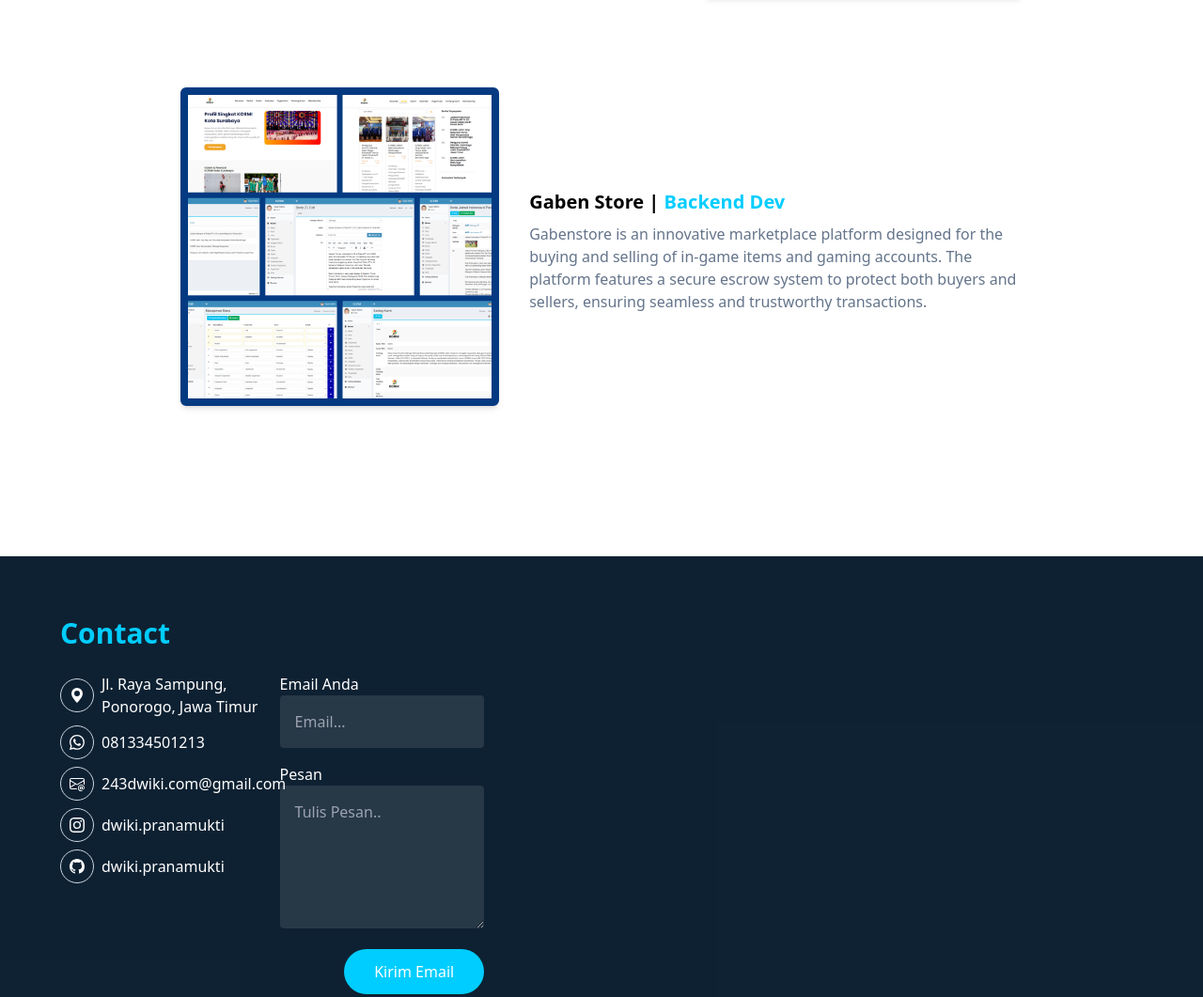
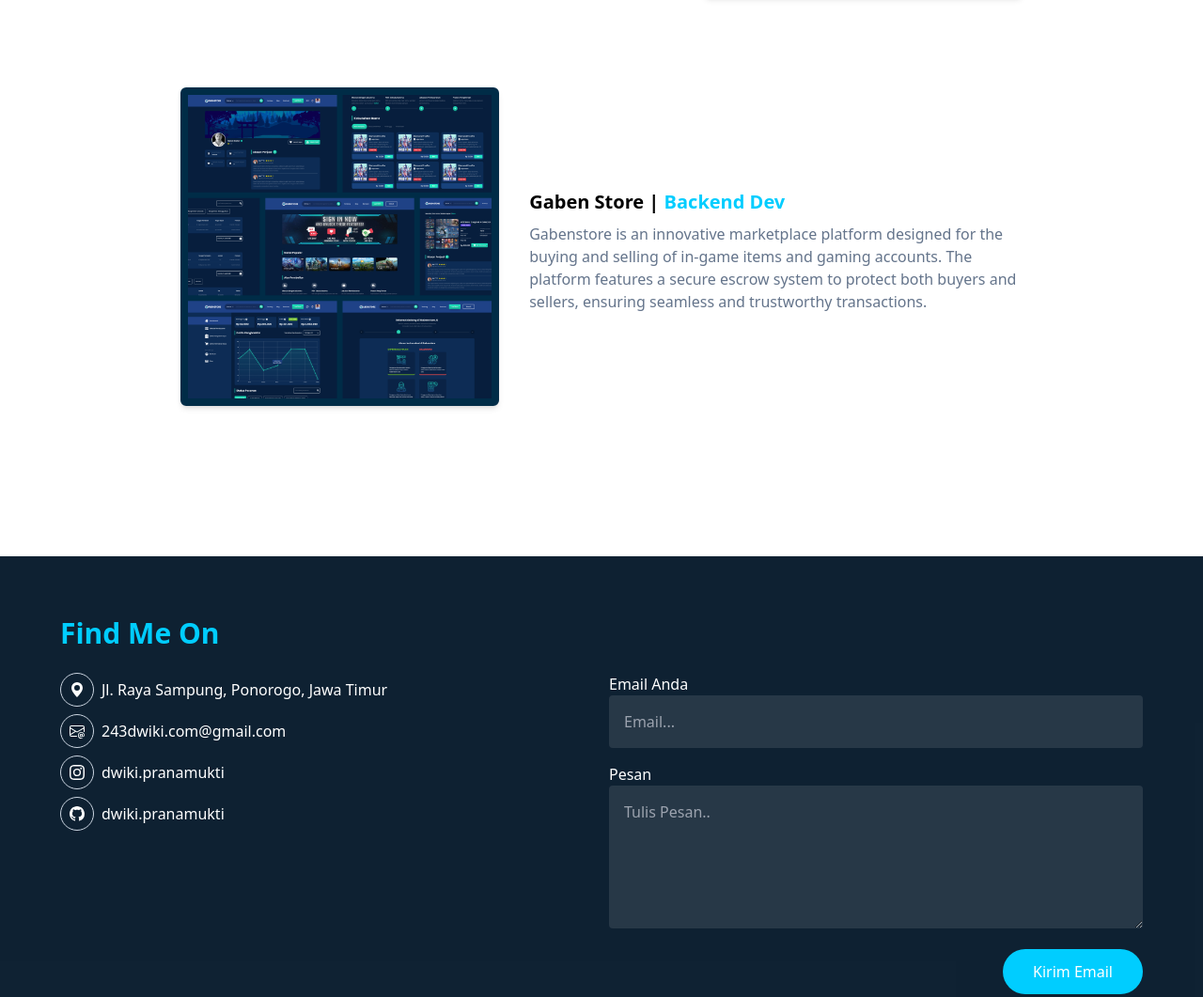
Before and after one commit to dwiki-mukti/personal-profile, a website: page index.html in a window 1280 px wide. Shown: the part 4566-5627 px from the top of the page at 94% size. Drawn offline with Linux system fonts and the light colour scheme.

Commit message:
Update | gaben, polair, smp-maarif

```diff
--- a/index.html
+++ b/index.html
@@ -267,8 +267,8 @@
                 </div>
                 <div class="grid lg:grid-cols-5 gap-8 mt-[6rem]">
                     <div class="lg:order-last col-span-3 md:col-span-2">
-                        <div class="rounded-md shadow-md border-8 border-[#043a81]">
-                            <img src="public/image/porto/kormi-surabaya.png" width="w-full" class="aspect-square">
+                        <div class="rounded-md shadow-md border-8 border-[#34D399]">
+                            <img src="public/image/porto/smp-maarif.png" width="w-full" class="aspect-square">
                         </div>
                     </div>
                     <div class="col-span-3 flex pb-4">
@@ -339,8 +339,8 @@
                 </div>
                 <div class="grid lg:grid-cols-5 gap-8 mt-[6rem]">
                     <div class="col-span-3 md:col-span-2">
-                        <div class="rounded-md shadow-md border-8 border-[#043a81]">
-                            <img src="public/image/porto/kormi-surabaya.png" width="w-full" class="aspect-square">
+                        <div class="rounded-md shadow-md border-8 border-[#002C47]">
+                            <img src="public/image/porto/gaben-store.png" width="w-full" class="aspect-square">
                         </div>
                     </div>
                     <div class="col-span-3 flex pb-4">
@@ -367,8 +367,8 @@
     <!-- Experienc Contact Start -->
     <footer id="contact" class="bg-dark/95 text-white">
         <div class="container py-[4rem] px-[1rem] md:px-[4rem] sm:px-[2rem]">
-            <div class="text-primary text-3xl font-bold mb-6">Contact</div>
-            <div class="grid lg:grid-cols-5 gap-4">
+            <div class="text-primary text-3xl font-bold mb-6">Find Me On</div>
+            <div class="grid lg:grid-cols-2 gap-4">
                 <div>
                     <div class="flex items-center gap-2 mb-2">
                         <div
@@ -381,17 +381,6 @@
                         </div>
                         <div>Jl. Raya Sampung, Ponorogo, Jawa Timur</div>
                     </div>
-                    <a href="https://wa.me/081334501213" class="flex items-center gap-2 mb-2 hover:text-primary">
-                        <div
-                            class="h-9 aspect-square rounded-full flex items-center justify-center border border-slate-300">
-                            <svg xmlns="http://www.w3.org/2000/svg" width="16" height="16" fill="currentColor"
-                                class="bi bi-whatsapp" viewBox="0 0 16 16">
-                                <path
-                                    d="M13.601 2.326A7.854 7.854 0 0 0 7.994 0C3.627 0 .068 3.558.064 7.926c0 1.399.366 2.76 1.057 3.965L0 16l4.204-1.102a7.933 7.933 0 0 0 3.79.965h.004c4.368 0 7.926-3.558 7.93-7.93A7.898 7.898 0 0 0 13.6 2.326zM7.994 14.521a6.573 6.573 0 0 1-3.356-.92l-.24-.144-2.494.654.666-2.433-.156-.251a6.56 6.56 0 0 1-1.007-3.505c0-3.626 2.957-6.584 6.591-6.584a6.56 6.56 0 0 1 4.66 1.931 6.557 6.557 0 0 1 1.928 4.66c-.004 3.639-2.961 6.592-6.592 6.592zm3.615-4.934c-.197-.099-1.17-.578-1.353-.646-.182-.065-.315-.099-.445.099-.133.197-.513.646-.627.775-.114.133-.232.148-.43.05-.197-.1-.836-.308-1.592-.985-.59-.525-.985-1.175-1.103-1.372-.114-.198-.011-.304.088-.403.087-.088.197-.232.296-.346.1-.114.133-.198.198-.33.065-.134.034-.248-.015-.347-.05-.099-.445-1.076-.612-1.47-.16-.389-.323-.335-.445-.34-.114-.007-.247-.007-.38-.007a.729.729 0 0 0-.529.247c-.182.198-.691.677-.691 1.654 0 .977.71 1.916.81 2.049.098.133 1.394 2.132 3.383 2.992.47.205.84.326 1.129.418.475.152.904.129 1.246.08.38-.058 1.171-.48 1.338-.943.164-.464.164-.86.114-.943-.049-.084-.182-.133-.38-.232z" />
-                            </svg>
-                        </div>
-                        <div>081334501213</div>
-                    </a>
                     <a href="mailto:243dwiki.com@gmail.com" class="flex items-center gap-2 mb-2 hover:text-primary">
                         <div
                             class="h-9 aspect-square rounded-full flex items-center justify-center border border-slate-300">
```
Also changed, not shown: public/image/porto/gaben-store.png (added), public/image/porto/kormi-surabayaOld.png (deleted), public/image/porto/siakad-polair.png (added), public/image/porto/simrs-prikasihOld2.png (deleted), public/image/porto/simrs-prikasihOld3.png (deleted), public/image/porto/smp-maarif.png (added), public/style/portofolio.css.
